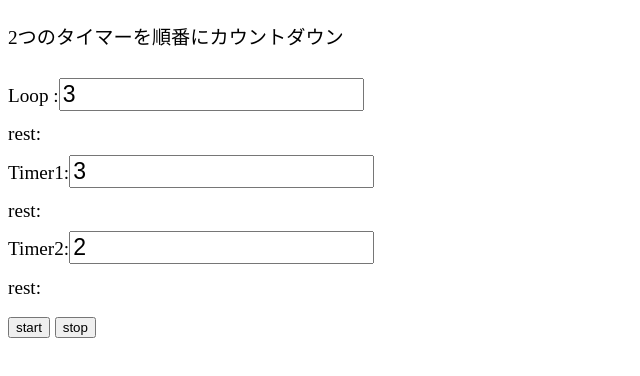
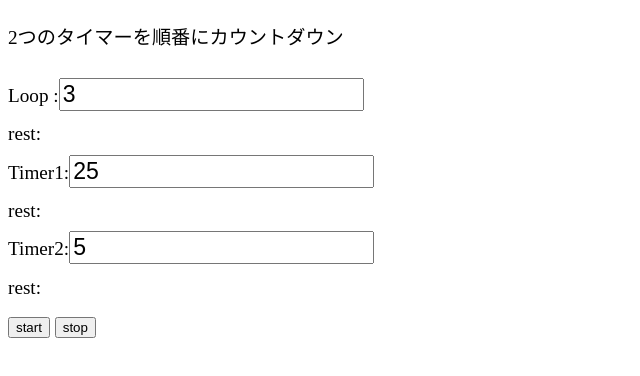
Before and after one commit to ryjkmr/twin_timer, a plain HTML site: page index.html in a window 1280 px wide. Shown: the full height of the page, 0-640 px from the left. Drawn offline with Linux system fonts and the light colour scheme.

Commit message:
Update index.html

```diff
--- a/index.html
+++ b/index.html
@@ -20,9 +20,9 @@
   <p>2つのタイマーを順番にカウントダウン</p>
   Loop :<input type="number" min="1" value="3" id="loop">
   <div>rest:<span id="loopDisp"></span></div>
-  Timer1:<input type="number" min="1"  value="3" id="timer1">
+  Timer1:<input type="number" min="1"  value="25" id="timer1">
   <div>rest:<span id="timer1Disp"></span></div>
-  Timer2:<input type="number" min="1"  value="2" id="timer2">
+  Timer2:<input type="number" min="1"  value="5" id="timer2">
   <div>rest:<span id="timer2Disp"></span></div>
   <button id="start">start</button>
   <button id="stop">stop</button>
```
